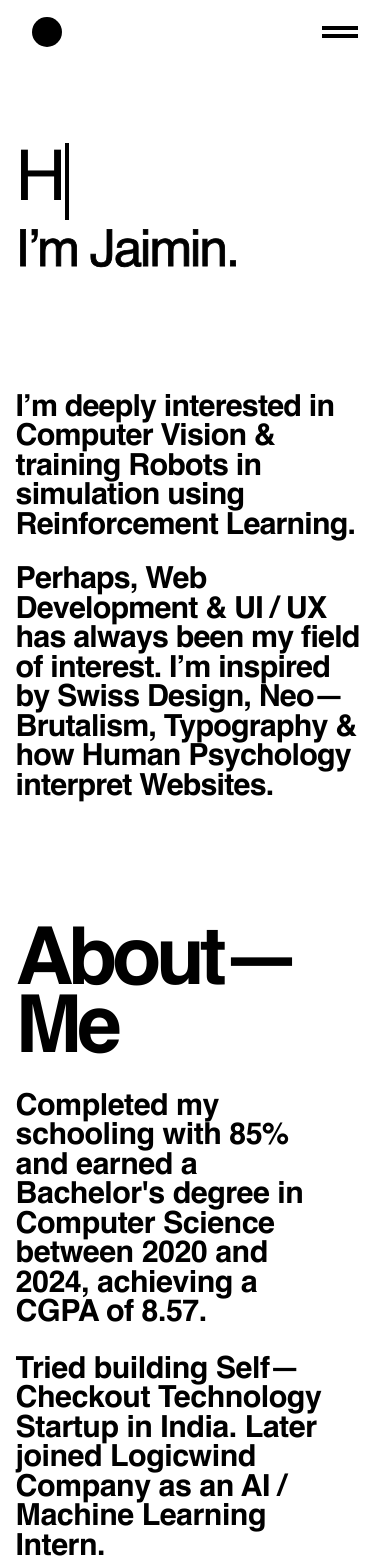
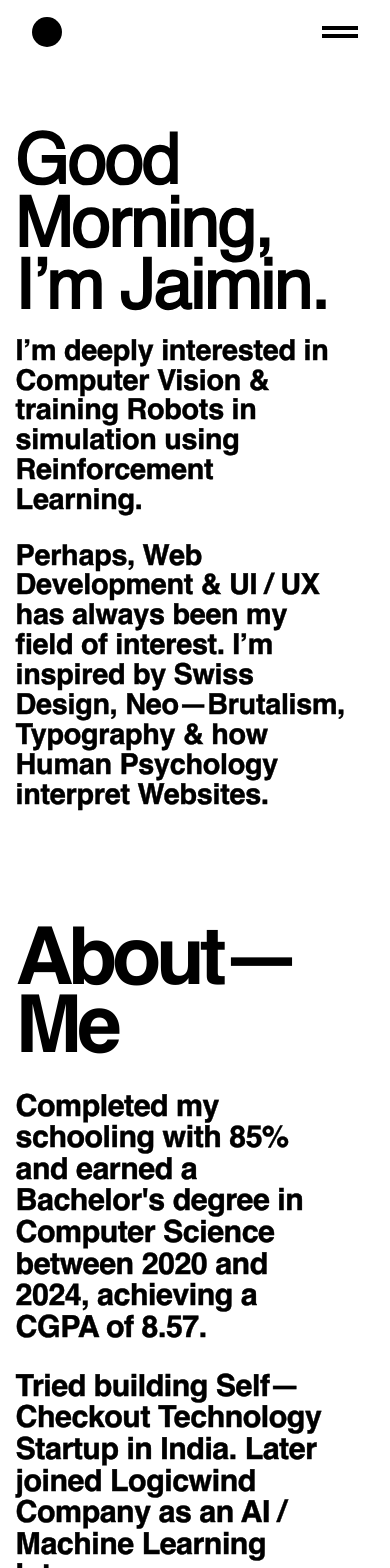
Before and after one commit to jaiminjariwala/jaiminjariwala, a React (Vite) app: page / in a window 390 px wide. Shown: the top 1568 px of the page. Built offline with nearby package versions, Linux system fonts and the light colour scheme.

Commit message:
removed hello typerwriting effect and updated css

```diff
--- a/src/components/About/About.css
+++ b/src/components/About/About.css
@@ -34,15 +34,13 @@
 }
 
 .content p {
+  max-width: 85vw;
   font-size: clamp(1rem, 2.8vw, 2.4rem);
-  line-height: 0.97;
-  letter-spacing: -0.8px;
-  /* -webkit-text-stroke: 0.4px black; */
+  line-height: 1.04;
+  letter-spacing: -0.3px;
+  -webkit-text-stroke: 0.4px black;
   font-weight: bold;
-  max-width: 80vw;
-
-  /* letter-spacing: -1px; */
-  margin: 0 0 3vh 0;
+  margin-bottom: 3vh;
 }
 
 .content p:last-child {
--- a/src/components/Contact/Contact.css
+++ b/src/components/Contact/Contact.css
@@ -164,13 +164,11 @@
   }
 
   .contact-item {
-    font-size: clamp(2.5rem, 4vw, 4rem);
+    font-size: clamp(2.4rem, 4vw, 4rem);
   }
 
   .contact-links {
-    /* grid-template-columns: 0; */
     gap: 1.6rem;
-    margin: 2vh 0 2vh 0;
   }
 
   .contact-column {
--- a/src/components/Hero/Hero.css
+++ b/src/components/Hero/Hero.css
@@ -12,46 +12,25 @@
 .hero h1 {
   font-size: clamp(2.5rem, 11vw, 12rem);
   font-weight: normal;
-  letter-spacing: clamp(-8px, -0.5vw, -9px);
+  letter-spacing: clamp(-5px, -0.5vw, -9px);
   line-height: 0.89;
   -webkit-text-stroke: 2px black;
   color: black;
   margin-bottom: 2.5vh;
 }
 
-.hero h1 span {
-  /* font-weight: normal; */
-  -webkit-text-stroke: 0;
-}
-
-.hero h2 {
-  font-size: clamp(3rem, 5vw, 5rem);
-  -webkit-text-stroke: 0.8px black;
-  max-width: 84vw;
-  font-weight: normal;
-  letter-spacing: clamp(-2px, -0.5vw, -9px);
-  line-height: 0.89;
-  color: black;
-  margin-bottom: 14vh;
-}
-
 .hero p {
+  max-width: 85vw;
   font-size: clamp(1rem, 2.8vw, 2.4rem);
-  line-height: 0.97;
-  letter-spacing: -0.8px;
+  line-height: 1.04;
+  letter-spacing: -0.3px;
+  -webkit-text-stroke: 0.4px black;
   font-weight: bold;
   margin-bottom: 3vh;
-  max-width: 80vw;
 }
 
 .hero p:last-child {
   margin-bottom: 0;
-}
-
-.hero .dynamic-text {
-  /* color: #479e47; */
-  letter-spacing: clamp(-5px, -0.5vw, -9px);;
-  /* font-weight: bold; */
 }
 
 /* Nest Hub (1024x600) */
@@ -64,17 +43,6 @@
     font-size: clamp(8rem, 16vw, 10rem);
     letter-spacing: -2px;
     -webkit-text-stroke: 2px black;
-  }
-
-  .hero h2 {
-    font-size: clamp(3rem, 5vw, 5rem);
-    -webkit-text-stroke: 0.8px black;
-    max-width: 84vw;
-    font-weight: normal;
-    letter-spacing: clamp(-2px, -0.5vw, -9px);
-    line-height: 0.89;
-    color: black;
-    margin-bottom: 14vh;
   }
 
   .hero p {
@@ -95,17 +63,6 @@
     margin-bottom: 2vh;
   }
 
-  .hero h2 {
-    font-size: clamp(5rem, 5vw, 5rem);
-    -webkit-text-stroke: 0.8px black;
-    max-width: 84vw;
-    font-weight: normal;
-    letter-spacing: clamp(-2px, -0.5vw, -9px);
-    line-height: 0.89;
-    color: black;
-    margin-bottom: 14vh;
-  }
-
   .hero p {
     font-size: clamp(2.8rem, 3.5vw, 3.2rem);
   }
@@ -121,16 +78,6 @@
     font-size: clamp(7rem, 16vw, 8rem);
     letter-spacing: -2px;
     -webkit-text-stroke: 2px black;
-  }
-
-  .hero h2 {
-    font-size: clamp(4rem, 5vw, 5rem);
-    -webkit-text-stroke: 0.8px black;
-    font-weight: normal;
-    letter-spacing: clamp(-2px, -0.5vw, -9px);
-    line-height: 0.89;
-    color: black;
-    margin-bottom: 14vh;
   }
 
   .hero p {
@@ -178,22 +125,12 @@
 
   .hero h1 {
     font-size: clamp(3.5rem, 18vw, 5rem);
-    margin-bottom: 0.3vh;
+    margin-bottom: 2vh;
   }
 
   .hero p {
-    font-size: clamp(1.9rem, 2vw, 2rem);
-    max-width: 91vw;
-  }
-  .hero h2 {
-    font-size: clamp(3.2rem, 5vw, 5rem);
-    -webkit-text-stroke: 0.8px black;
-    max-width: 84vw;
-    font-weight: normal;
-    letter-spacing: clamp(-2px, -0.5vw, -9px);
-    line-height: 0.89;
-    color: black;
-    margin-bottom: 14vh;
+    font-size: clamp(1.8rem, 2vw, 2rem);
+    max-width: 85vw;
   }
 }
 
--- a/src/components/Hero/Hero.jsx
+++ b/src/components/Hero/Hero.jsx
@@ -61,13 +61,8 @@ const Hero = () => {
 
   return (
     <div className="hero" id="hero" aria-label="Hero section">
-      <h1 ref={headingRef} className="reveal-text-container">
-        <div className="typewriter-container">
-          <span className="dynamic-text typewriter">{displayText}</span>
-        </div>
-      </h1>
-      <h2>I’m Jaimin.</h2>
-      <div ref={textRef} className="reveal-text-container">
+      <h1>Good Morning,<br />I’m Jaimin.</h1>
+      <div ref={textRef} className="introduction reveal-text-container">
         <p>
         I’m deeply interested in Computer Vision & training Robots in simulation using Reinforcement Learning.
         </p>
```
